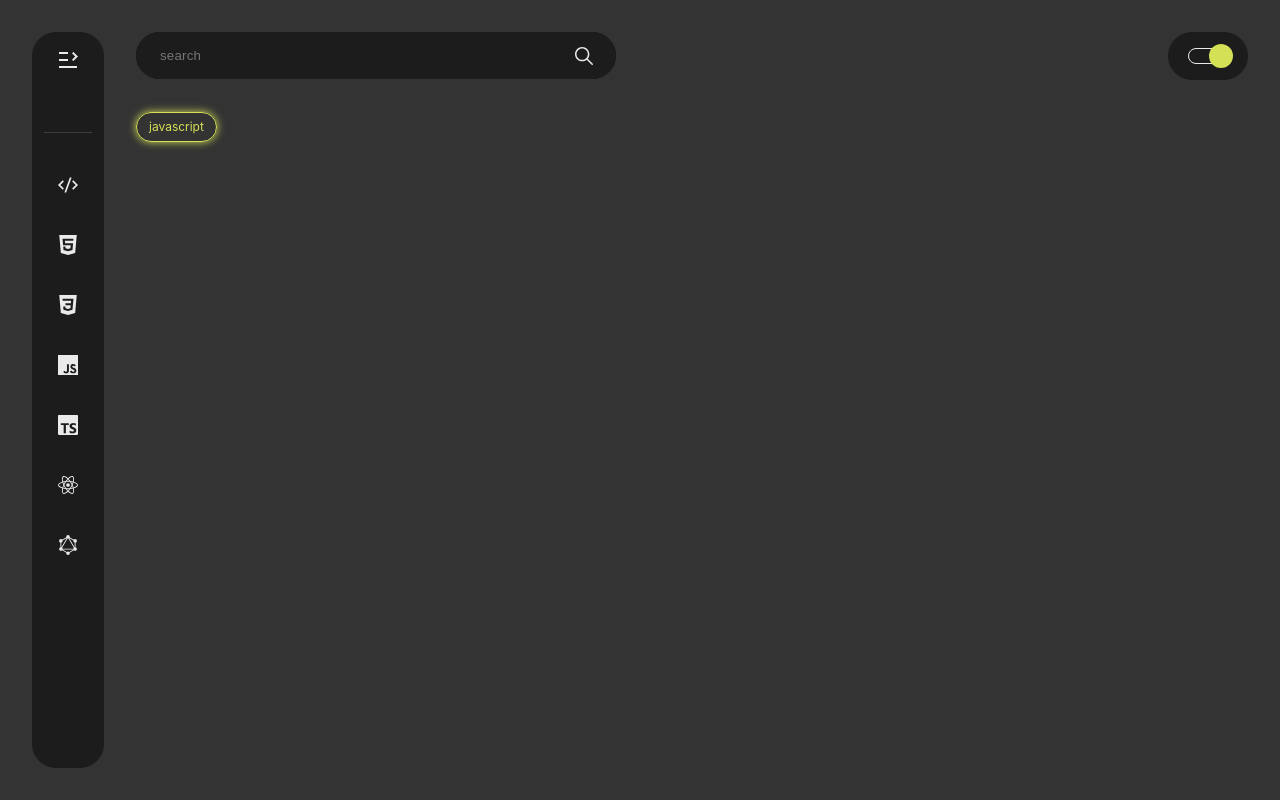
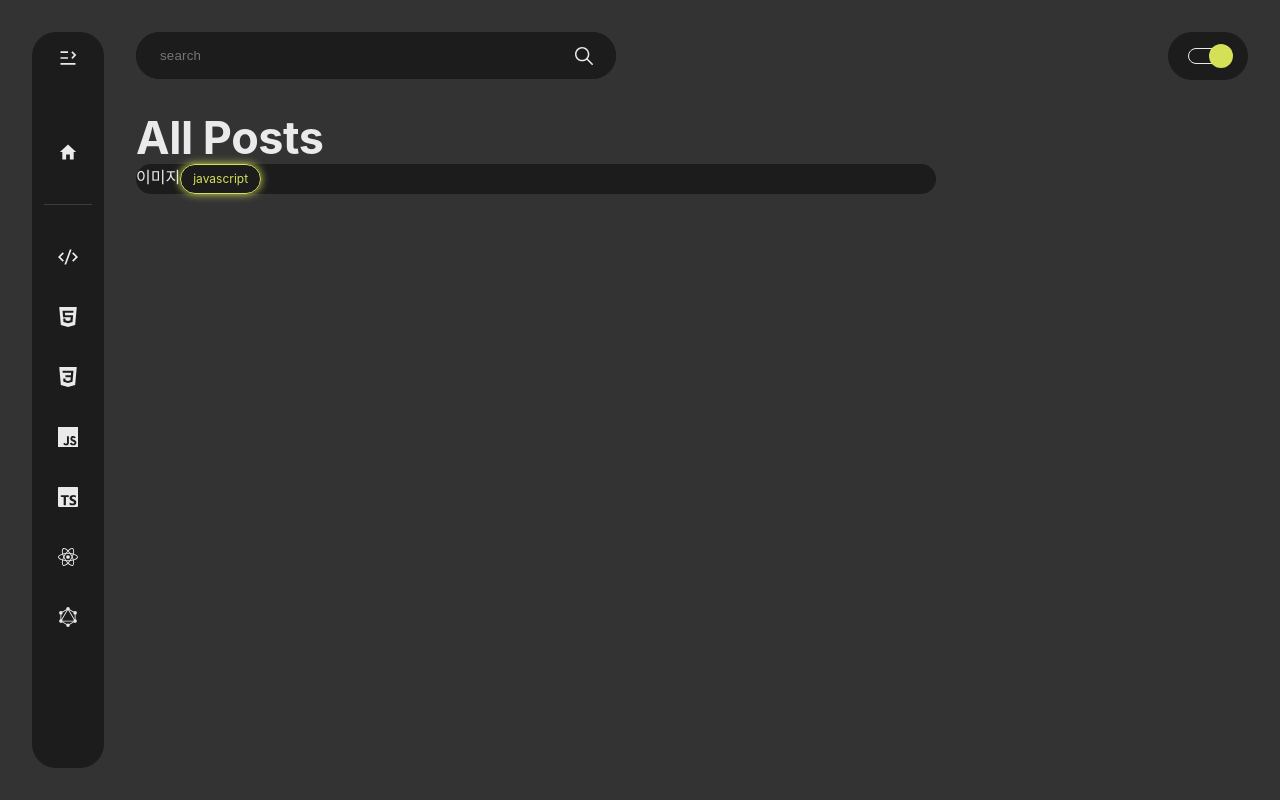
Before and after one commit to zubetcha/zubetcha-blog, a Next.js app: page / in a window 1280 px wide. Both pictures are taken after a click on the icon 251 px from the left and 68 px from the top of the page. Built offline with nearby package versions, Linux system fonts and the light colour scheme.

Commit message:
:lipstick: add home icon to NavBar when menu folded

```diff
--- a/src/components/Elements/Icon/Icon.module.scss
+++ b/src/components/Elements/Icon/Icon.module.scss
@@ -2,17 +2,15 @@
 @import '../../../styles/mixins';
 @import '../../../styles/sizes';
 
-.icon {
-  &.large {
-    width: toRem(20);
-    height: toRem(20);
-  }
-  &.medium {
-    width: toRem(16);
-    height: toRem(16);
-  }
-  &.medium {
-    width: toRem(12);
-    height: toRem(12);
-  }
+.large {
+  width: toRem(24);
+  height: toRem(24);
 }
+.medium {
+  width: toRem(20);
+  height: toRem(20);
+}
+.small {
+  width: toRem(16);
+  height: toRem(16);
+}
--- a/src/components/Elements/Icon/Icon.tsx
+++ b/src/components/Elements/Icon/Icon.tsx
@@ -7,6 +7,7 @@ import {
   IoLogoTwitter,
   IoLogoLinkedin,
   IoIosSearch,
+  IoMdHome,
 } from 'react-icons/io';
 
 import { MdOutlineEmail } from 'react-icons/md';
@@ -15,7 +16,6 @@ import {
   RiMenuUnfoldLine,
   RiCodeSSlashLine,
 } from 'react-icons/ri';
-import { BsToggle2Off, BsToggle2On } from 'react-icons/bs';
 import {
   SiTypescript,
   SiJavascript,
@@ -44,12 +44,6 @@ export const Icon = ({ role, size, onClick }: IconProps) => {
     ),
     'menu-unfold': (
       <RiMenuUnfoldLine className={classes[size]} onClick={onClick} id={role} />
-    ),
-    'toggle-on': (
-      <BsToggle2On className={classes[size]} onClick={onClick} id={role} />
-    ),
-    'toggle-off': (
-      <BsToggle2Off className={classes[size]} onClick={onClick} id={role} />
     ),
     javascript: (
       <SiJavascript className={classes[size]} onClick={onClick} id={role} />
@@ -81,6 +75,7 @@ export const Icon = ({ role, size, onClick }: IconProps) => {
     search: (
       <IoIosSearch className={classes[size]} onClick={onClick} id={role} />
     ),
+    home: <IoMdHome className={classes[size]} onClick={onClick} id={role} />,
   };
 
   return icons[role];
--- a/src/components/Elements/Icon/Icon.types.tsx
+++ b/src/components/Elements/Icon/Icon.types.tsx
@@ -11,8 +11,6 @@ export type IconRoleUnionType =
   | 'email'
   | 'menu-fold'
   | 'menu-unfold'
-  | 'toggle-on'
-  | 'toggle-off'
   | 'about'
   | 'html'
   | 'css'
@@ -21,4 +19,5 @@ export type IconRoleUnionType =
   | 'react'
   | 'graphql'
   | 'about'
-  | 'search';
+  | 'search'
+  | 'home';
--- a/src/components/NavBar/NavBar.module.scss
+++ b/src/components/NavBar/NavBar.module.scss
@@ -14,8 +14,6 @@
   .menuIcon_wrapper {
     @include flex-box(end, center);
     svg {
-      width: toRem(24);
-      height: toRem(24);
       cursor: pointer;
     }
   }
@@ -60,8 +58,6 @@
     .profile_contacts_wrapper {
       @include flex-direction(row, 16);
       svg {
-        width: toRem(24);
-        height: toRem(24);
         cursor: pointer;
         transition: fill 0.2s ease-out;
 
@@ -92,6 +88,11 @@
     }
     .navItems_wrapper {
       @include flex-direction(column, 12);
+      @include flex-box(center, center);
+
+      .divider {
+        margin: toRem(16) 0;
+      }
     }
 
     .navItem_container {
@@ -127,8 +128,6 @@
   }
 
   svg {
-    width: toRem(20);
-    height: toRem(20);
     transition: fill 0.2s ease-out;
   }
 }
--- a/src/components/NavBar/NavBar.tsx
+++ b/src/components/NavBar/NavBar.tsx
@@ -13,6 +13,7 @@ import { NavItem } from './NavItem';
 export const NavBar = () => {
   const router = useRouter();
   const [isFolded, setIsFolded] = useState(false);
+
   const contactList = {
     github: 'https://github.com/zubetcha',
     twitter: 'https://twitter.com/zubetcha_',
@@ -39,7 +40,7 @@ export const NavBar = () => {
     };
   });
 
-  const onClickProfileImage = () => {
+  const onClickHome = () => {
     router.replace('/');
   };
 
@@ -74,10 +75,7 @@ export const NavBar = () => {
         />
       </div>
       <div className={classes.profile_wrapper}>
-        <div
-          className={classes.profile_image_wrapper}
-          onClick={onClickProfileImage}
-        >
+        <div className={classes.profile_image_wrapper} onClick={onClickHome}>
           <Image src={Profile} className={classes.profile_image} />
           <div className={classes.highlight_wrapper}>
             <span className={classes.highlight}></span>
@@ -100,6 +98,11 @@ export const NavBar = () => {
         </div>
       </div>
       <div className={classes.navItems_wrapper}>
+        {isFolded && (
+          <div className={classes.navItem_container} onClick={onClickHome}>
+            <Icon role='home' />
+          </div>
+        )}
         <div className={classes.divider}></div>
         {navItems.map((navItem) => {
           return <NavItem key={navItem.name} {...navItem} />;
--- a/src/components/PostCard/PostCard.module.scss
+++ b/src/components/PostCard/PostCard.module.scss
@@ -0,0 +1,11 @@
+@import '../../styles/colors';
+@import '../../styles/mixins';
+@import '../../styles/sizes';
+
+.container {
+  border-radius: $border-radius;
+  background-color: var(--color-bg-postcard);
+  width: toRem(800);
+
+  @include flex-box(row, 0);
+}
--- a/src/components/PostCard/PostCard.tsx
+++ b/src/components/PostCard/PostCard.tsx
@@ -1,10 +1,13 @@
-import React from 'react';
+import classes from './PostCard.module.scss';
 import { Tag } from '../Tag/Tag';
 
 export const PostCard = () => {
   return (
-    <div>
-      <Tag tag='javascript' />
+    <div className={classes.container}>
+      <div>이미지</div>
+      <div>
+        <Tag tag='javascript' />
+      </div>
     </div>
   );
 };
--- a/src/pages/_app.tsx
+++ b/src/pages/_app.tsx
@@ -10,7 +10,7 @@ function MyApp({ Component, pageProps }: AppProps) {
   }, []);
 
   return (
-    <IconContext.Provider value={{ className: 'icon' }}>
+    <IconContext.Provider value={{ className: 'react-icon' }}>
       <Layout>
         <Component {...pageProps} />
       </Layout>
--- a/src/pages/index.tsx
+++ b/src/pages/index.tsx
@@ -1,6 +1,7 @@
 import type { NextPage } from 'next';
 import Head from 'next/head';
 import { PostCard } from '../components/PostCard/PostCard';
+import { Typo } from '../components/Elements/Typo/Typo';
 
 const Home: NextPage = () => {
   return (
@@ -11,6 +12,9 @@ const Home: NextPage = () => {
         <link rel='icon' href='/favicon.ico' />
       </Head>
       <div>
+        <Typo role='display-medium' style={{ fontWeight: '700' }}>
+          All Posts
+        </Typo>
         <PostCard />
       </div>
     </>
--- a/src/styles/themes.scss
+++ b/src/styles/themes.scss
@@ -12,7 +12,7 @@ html[data-theme='dark'] {
   --color-bg-navitem-hover: #{$gray800};
   --color-bg-tag: #{$teal900};
   --color-bg-tag-hover: #{$teal800};
-  --color-bg-postcard: #{$black};
+  --color-bg-postcard: #{$gray900};
 }
 
 html[data-theme='light'] {
@@ -27,5 +27,5 @@ html[data-theme='light'] {
   --color-bg-navitem-hover: #{$gray200};
   --color-bg-tag: #{$teal900};
   --color-bg-tag-hover: #{$teal800};
-  --color-bg-postcard: #{$gray050};
+  --color-bg-postcard: #{$gray100};
 }
```
